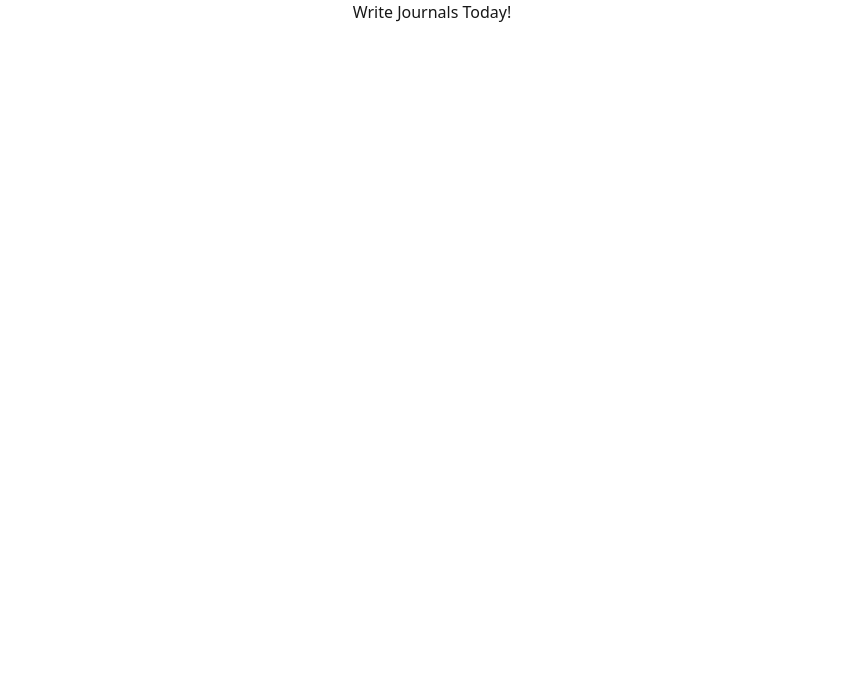
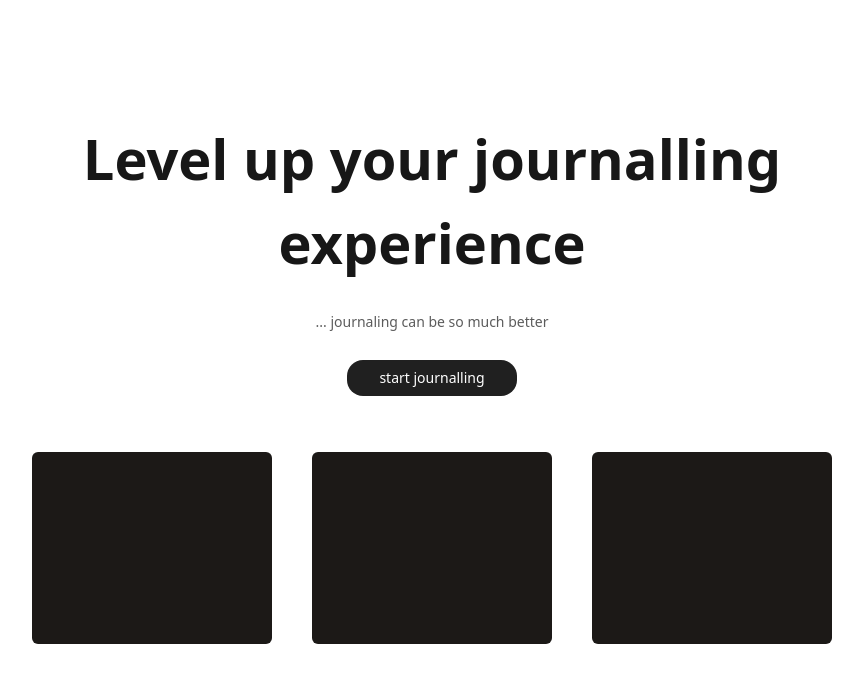
Before and after one commit to danprecious/my_journal, a Next.js app: page / in a window 1280 px wide. Shown: the top 682 px of the page, without its empty margins (208-1071 px from the left). Built offline with nearby package versions, Linux system fonts and the light colour scheme.

Commit message:
implementing features card landing page

```diff
--- a/src/app/auth/signIn/page.tsx
+++ b/src/app/auth/signIn/page.tsx
@@ -24,7 +24,7 @@ const SignIn = () => {
 
   return (
     <div className=" py-10 w-full h-[80vh]">
-      <div className="py-6">
+      <div className="pt-6">
         <h1 className="text-center font-bold text-[2rem]">Sign in</h1>
         <p className="text-sm text-center opacity-70 py-3">
           continue your journalling journey
@@ -34,6 +34,10 @@ const SignIn = () => {
         onSubmit={handleSubmit(signInUser)}
         className="w-full px-3 py-5  flex flex-col justify-center items-center "
       >
+        <div className="py-5 w-full max-w-[22em] flex justify-center">
+          <p className="px-2">Dont have an account? </p>
+            <Link href = "/auth/signUp" className="underline px-2 text-right text-blue-600">Create one</Link>
+        </div>
         <div className="w-full flex justify-center mb-3">
           <input
             type="email"
@@ -56,11 +60,12 @@ const SignIn = () => {
         <div className="py-2 w-full  flex justify-center">
             <button type="submit" className="px-2 w-full rounded-md py-2 bg-backgroundShade max-w-[22em] bg-stone-900 text-white">Sign in</button>
         </div>
+        <div className="py-5 max-w-[22em] ">
+            <Link href = "/auth/forgotPassword" className="underline text-right text-blue-600">forgot password?</Link>
+        </div>
 
 
-        <div className="py-5">
-            <Link href = "/forgotPassword" className="underline text-right text-blue-600">forgot password?</Link>
-        </div>
+
 
       </form>
     </div>
--- a/src/app/auth/signUp/page.tsx
+++ b/src/app/auth/signUp/page.tsx
@@ -27,9 +27,9 @@ const SignUp = () => {
   return (
     <div className=" py-10 w-full h-[80vh]">
       <div className="py-6">
-        <h1 className="text-center font-bold text-[2rem]">Sign in</h1>
+        <h1 className="text-center font-bold text-[2rem]">Create an account</h1>
         <p className="text-sm text-center opacity-70 py-3">
-          continue your journalling journey
+          Begin your journalling journey
         </p>
       </div>
       <form
@@ -77,12 +77,17 @@ const SignUp = () => {
             type="submit"
             className="px-2 w-full rounded-md py-2 bg-backgroundShade max-w-[22em] bg-stone-900 text-white"
           >
-            Sign in
+            Create account
           </button>
         </div>
 
         <div className="py-5">
-            <p>Have an account already? <Link href="/signIn" className="underline text-blue-600 font-bold">Sign In</Link></p>
+          <p>
+            Have an account already?{" "}
+            <Link href="/auth/signIn" className="underline text-blue-600 font-bold">
+              Sign In
+            </Link>
+          </p>
         </div>
       </form>
     </div>
--- a/src/app/globals.css
+++ b/src/app/globals.css
@@ -10,7 +10,7 @@
   --background: #ffffff;
   --background-shade: #f0efef;
   --textColor: #171717;
-  --btnColor: #27FC83;
+  --btnColor: #202020;
   --btnText: black;
   --border: #707070;
 }
--- a/src/app/page.tsx
+++ b/src/app/page.tsx
@@ -1,8 +1,53 @@
+import Link from "next/link";
 
 export default function Home() {
+  const features = [
+    {
+      id: 1,
+      title: "",
+      description: "",
+    },
+    {
+      id: 2,
+      title: "",
+      description: "",
+    },
+    {
+      id: 3,
+      title: "",
+      description: "",
+    },
+  ];
+
   return (
-    <section className="w-full h-full flex items-center justify-center">
-        Write Journals Today!
+    <section className="w-full min-h-[95vh]  flex items-center justify-center flex-col px-2 py-5">
+      <div className="text-center lg:w-[80%]  flex justify-center my-14 lg:my-5 py-5 lg:py-2 items-center flex-col">
+        <h1 className="font-black lg:text-[3.5rem]  lg:px-20  text-[2.5rem]">
+          Level up your journalling <span className="">experience</span>
+        </h1>
+        <p className="py-7  opacity-70 text-sm">
+          ... journaling can be so much better
+        </p>
+
+        <Link
+          href="/auth/signUp"
+          className="  px-8 py-2 bg-btnColor text-sm rounded-2xl text-background hover:bg-btnColor/10"
+        >
+          start journalling
+        </Link>
+      </div>
+
+      <div className="grid grid-cols-1 lg:grid-cols-3 lg:my-5 lg:gap-x-10 lg:gap-y-2 gap-10 p-2 w-full lg:w-fit">
+        <h2 className="lg:hidden">Features</h2>
+        {features.map((feature) => {
+          return (
+            <div
+              key={feature.id}
+              className="lg:w-[15em] w-full lg:h-[12em] h-[16em] rounded-md bg-stone-900"
+            ></div>
+          );
+        })}
+      </div>
     </section>
   );
 }
--- a/src/components/writingInterface/writingForm.tsx
+++ b/src/components/writingInterface/writingForm.tsx
@@ -57,8 +57,13 @@ const WritingForm = () => {
       className="w-full justify-center  flex-col items-center"
     >
       <div className="">
+        {textAreaActive && (
+          <p className="">Your journal help you reflect best</p>
+        )}
+      </div>
+      <div className="">
         {!textAreaActive && (
-          <p className="mb-10 text-[1.5rem] text-center ">Start Writing...</p>
+          <p className="mb-10 text-[1.5rem] text-center py-5">Start Writing...</p>
         )}
       </div>
       <div className="flex justify-center w-full">
@@ -78,7 +83,7 @@ const WritingForm = () => {
 
       <div className="mt-5 flex justify-end lg:block">
         {textAreaActive && (
-          <button type="submit" className="btn">
+          <button type="submit" className=" text-white btn">
             Save
           </button>
         )}
```
